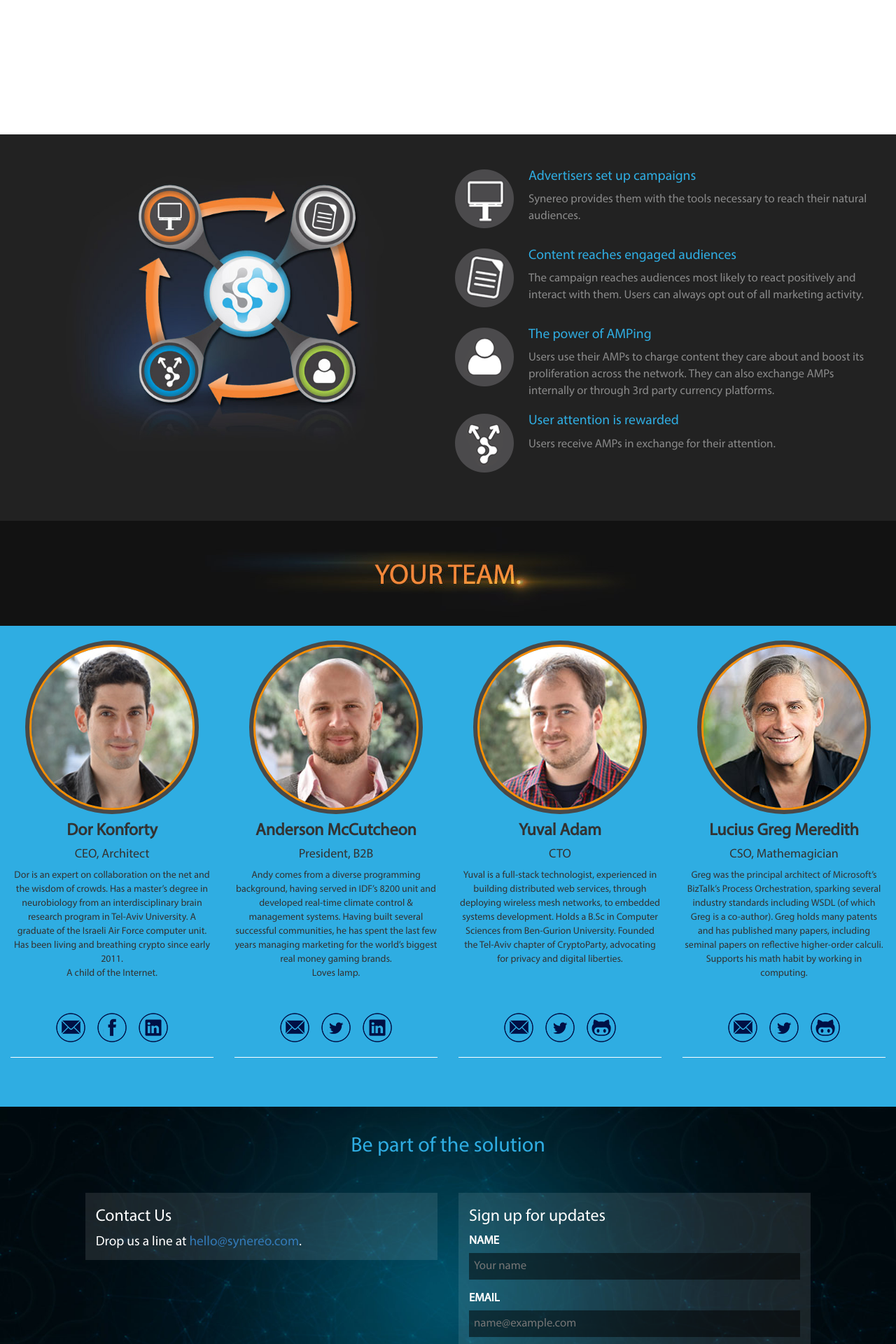
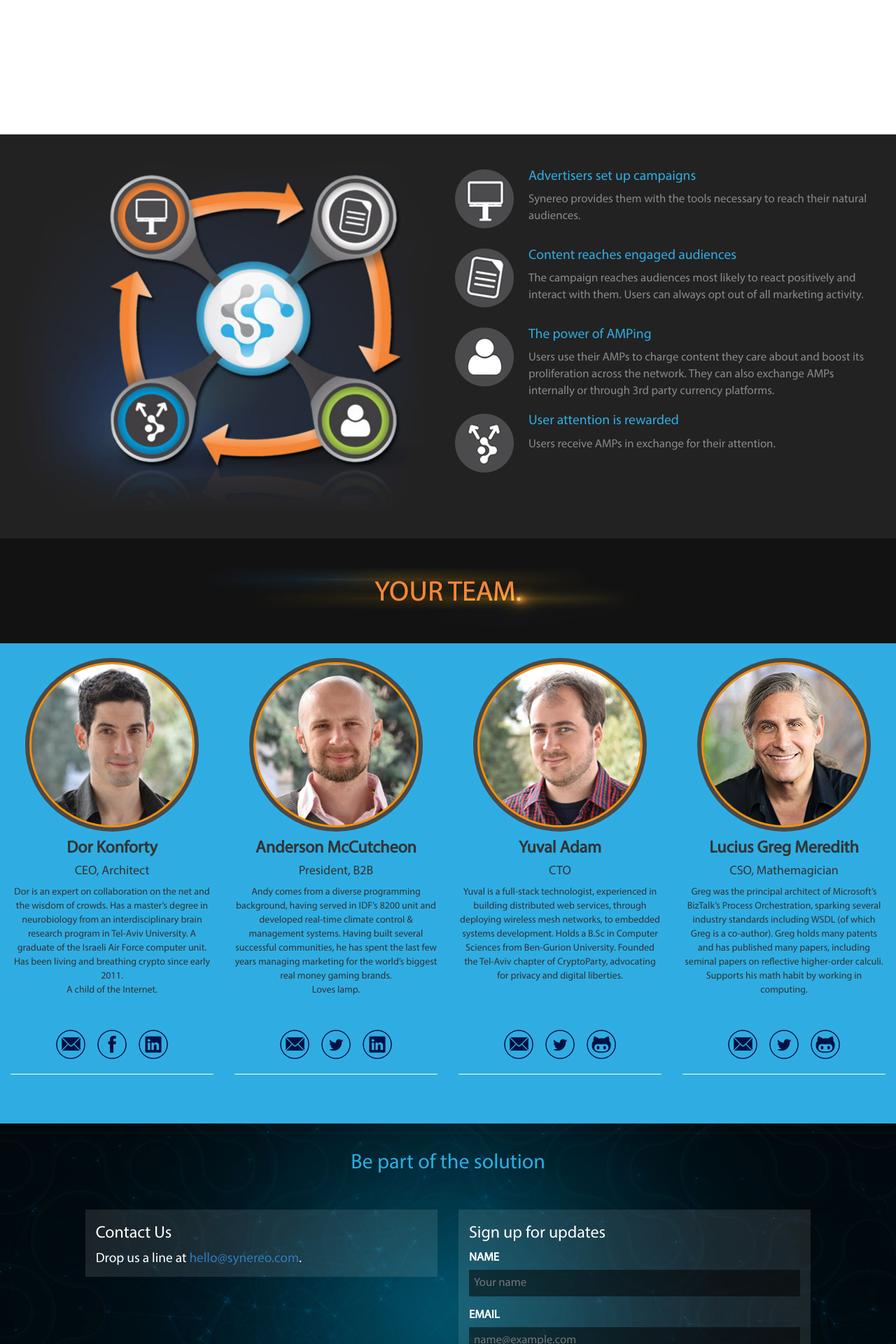
Before and after one commit to synereo/synereo.github.io, a Jekyll site: the page built from index.html, in a window 1280 px wide. Shown: the part 2298-4218 px from the top of the page at 70% size. Built offline with Jekyll 4.4.1, drawn with Linux system fonts in a browser that asks for light colours; nearby versions of some CDN libraries.

Commit message:
Fix info circle

```diff
--- a/_layouts/home.html
+++ b/_layouts/home.html
@@ -97,8 +97,8 @@
       <section class="economy">
         <div class="container-fluid">
           <div class="row">
-            <div class="col-md-6 graphic">
-              <img src="/img/icons/info-circle.jpg" width="500">
+            <div class="col-md-6">
+              <div class="graphic"></div>
             </div>
             <div class="col-md-6">
               <div class="bullet">
--- a/_sass/_home.scss
+++ b/_sass/_home.scss
@@ -4,7 +4,7 @@
         background-size: cover;
         background-position: center;
         padding-top: 50.36%;
-        min-height: 350px;
+        min-height: 300px;
     }
 
     section.your-network {
@@ -54,7 +54,16 @@
         background-color: rgb(34, 34, 34);
         padding: 30px 20px 40px 10px;
         div.graphic {
+            background: url(/img/icons/info-circle.jpg) no-repeat;
+            background-position: center;
+            background-size: cover 50%;
             text-align: center;
+            padding-top: 85.15%;
+        }
+        @media all and (max-width: 800px) {
+            div.graphic {
+                display: none;
+            }
         }
         div.bullet {
             clear: both;
```
